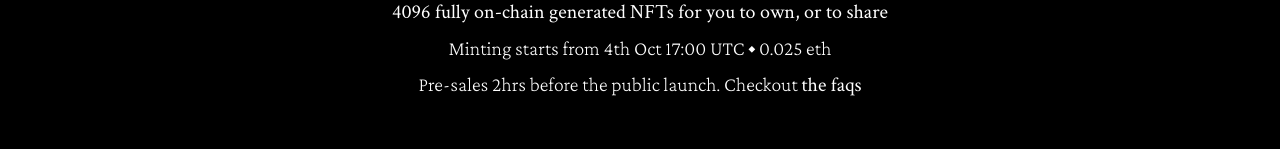
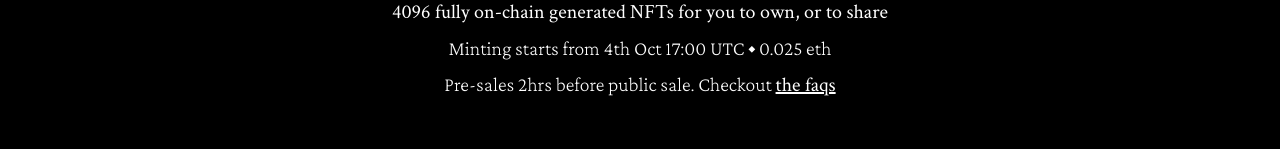
Before and after one commit to onchaincollective/website, a Next.js app: page /flowers in a window 1280 px wide. Shown: the part 202-351 px from the top of the page. Built offline with nearby package versions, Linux system fonts and the light colour scheme.

Commit message:
updated copy

```diff
--- a/pages/flowers.js
+++ b/pages/flowers.js
@@ -58,7 +58,7 @@ export default function Home() {
                 </header>
                 <h3 className="mt-8 text-xl">4096 fully on-chain generated NFTs for you to own, or to share</h3>
                 <p className="mt-2 text-xl">Minting starts from 4th Oct 17:00 UTC ⬩ 0.025 eth</p>
-                <p className="mt-2 text-xl">Pre-sales 2hrs before the public launch. Checkout <Link href="/faqs"><span className="hover:cursor-pointer hover:underline">the faqs</span></Link> </p>
+                <p className="mt-2 text-xl">Pre-sales 2hrs before public sale. Checkout <Link href="/faqs"><span className="hover:cursor-pointer underline">the faqs</span></Link> </p>
                 <p className="mt-2 text-lg mt-12">✨ Pre-sale whitelisting has ended. Click&nbsp;
                 <span className="hover:underline"><Link href="/whitelist-checker"><span className="underline hover:cursor-pointer">here</span></Link></span>&nbsp;to see if you've made it ✨</p>
             </div>
```
